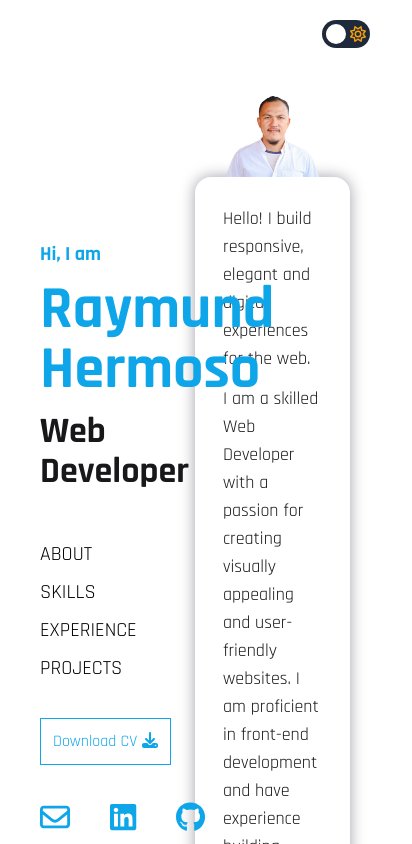
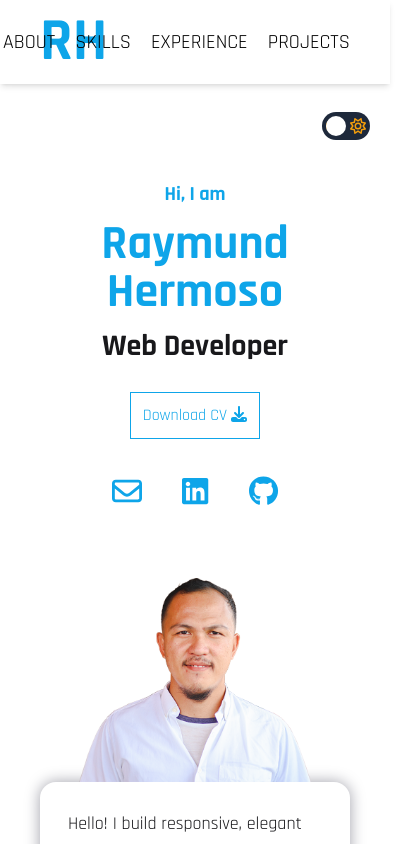
Before and after one commit to dev-raymund/Portfolio, a React app: page / in a window 390 px wide. Shown: the top 844 px of the page, 412 px wide, since content can reach past the window. Built offline with nearby package versions, Linux system fonts and the light colour scheme; the HTML template or start-up script is replaced by a standard one.

Commit message:
WIP: Responsive

```diff
--- a/src/App.jsx
+++ b/src/App.jsx
@@ -2,21 +2,46 @@ import Body from "./components/Body"
 import Header from "./components/Header"
 
 import ToggleDarkMode from "./components/ToggleDarkMode"
+
+import Navigation from "./components/Navigation"
 
 function App() {
 
   return (
     <>
       <div className="dark:bg-slate-700 transition duration-300 ease-in-out">
-        <div className="fixed top-5 right-5">
+
+        <div className="fixed top-28 xl:top-5 right-5 z-10">
           <ToggleDarkMode />
         </div>
+
+        <div className="block xl:hidden sticky top-0 bg-white shadow-md z-10">
+          <div className="container px-10 mx-auto">
+            <div className="flex pt-3 pb-3 items-center">
+              <div className="w-1/2">
+                <h2 className="font-sans text-sky-500 text-6xl font-bold">RH</h2>
+              </div>
+              <div className="w-1/2">
+                <Navigation className="flex justify-end gap-5" />
+              </div>
+            </div>
+          </div>
+        </div>
+
         <div className="container px-10 mx-auto">
           <div className="flex">
-            <Header />
-            <Body />
+
+            <div className="hidden xl:block w-6/12 sticky top-0 pt-60 max-h-screen">
+              <Header />
+            </div>
+
+            <div className="xl:w-6/12 pb-10">
+              <Body />
+            </div>
+
           </div>
         </div>
+
       </div>
     </>
   )
--- a/src/components/Body.jsx
+++ b/src/components/Body.jsx
@@ -1,27 +1,24 @@
 import { experiences, skills, projects } from '../constants/index'
-
-import profile from '../assets/profile.png'
 
 import Skill from './Skill'
 import Experience from './Experience'
 import Project from './Project'
 
+import Hero from './Hero'
+
 const Body = () => {
 
     return (
-        <div className="w-6/12 pb-10">
-            <div id="about" className="pt-24">
+        <>
 
-                <div className="w-full flex justify-center">
-                    <img src={profile} alt="Profile" className="w-3/5" />
-                </div>
+            <Hero />
 
-                <div className="shadow-custom-1 shadow-zinc-400 p-7 rounded-2xl">
+            <div className="shadow-custom-1 shadow-zinc-400 p-7 rounded-2xl block xl:hidden">
 
-                    <p className="text-zinc-900 mb-3 text-lg dark:text-white">Hello! I build responsive, elegant and digital experiences for the web.</p>
-                    <p className="text-zinc-900 mb-3 text-lg dark:text-white">I am a skilled Web Developer with a passion for creating visually appealing and user-friendly websites. I am proficient in front-end development and have experience building responsive and interactive web applications.</p>
-                    <p className="text-zinc-900 mb-3 text-lg dark:text-white">Currently focus these days in a leading projects. I am constantly expanding my skill set and keeping up with the latest industry trends to ensure that I am always at the forefront of web development practices.</p>
-                </div>
+                <p className="text-zinc-900 mb-3 text-lg dark:text-white">Hello! I build responsive, elegant and digital experiences for the web.</p>
+                <p className="text-zinc-900 mb-3 text-lg dark:text-white">I am a skilled Web Developer with a passion for creating visually appealing and user-friendly websites. I am proficient in front-end development and have experience building responsive and interactive web applications.</p>
+                <p className="text-zinc-900 mb-3 text-lg dark:text-white">Currently focus these days in a leading projects. I am constantly expanding my skill set and keeping up with the latest industry trends to ensure that I am always at the forefront of web development practices.</p>
+
             </div>
 
             <div id="skills" className="pt-24">
@@ -36,7 +33,7 @@ const Body = () => {
                 <Project data={projects} />
             </div>
 
-        </div>
+        </>
     )
 }
 
--- a/src/components/Experience.jsx
+++ b/src/components/Experience.jsx
@@ -9,9 +9,9 @@ const Experience = ({ data }) => {
             {data.map((item, index) =>
                 <div
                     key={index}
-                    className="flex mb-10 rounded-lg p-8 hover:shadow-custom-1 hover:shadow-zinc-400 transition duration-150 ease-in-out hover:scale-105"
+                    className="flex mb-10 rounded-lg p-8 hover:shadow-custom-1 hover:shadow-zinc-400 transition duration-150 ease-in-out hover:scale-105 flex-col xl:flex-row"
                 >
-                    <div className="w-1/4 mr-5">
+                    <div className="w-1/4 mr-5 mb-5">
                         <h4 className="text-lg dark:text-white">
                             {item.date}
                         </h4>
--- a/src/components/Header.jsx
+++ b/src/components/Header.jsx
@@ -9,15 +9,16 @@ import pdf from "../assets/files/RaymundHermoso.pdf"
 const Header = () => {
 
     return (
-        <div className="w-6/12 sticky top-0 pt-60 max-h-screen">
-
+        <>
             <h3 className="font-sans text-sky-500 text-xl font-bold mb-3">Hi, I am</h3>
 
             <h1 className="font-sans text-sky-500 text-6xl font-bold">Raymund Hermoso</h1>
 
             <h2 className="font-sans font-bold text-zinc-900 text-4xl mt-3 dark:text-white">Web Developer</h2>
 
-            <Navigation />
+            <div className="pt-12 pb-12">
+                <Navigation className="flex flex-col gap-2.5" />
+            </div>
 
             <a
                 href={pdf}
@@ -28,7 +29,7 @@ const Header = () => {
             </a>
 
             <Social />
-        </div>
+        </>
     )
 }
 
--- /dev/null
+++ b/src/components/Hero.jsx
@@ -0,0 +1,54 @@
+import Social from "./Social"
+
+import { FontAwesomeIcon } from "@fortawesome/react-fontawesome"
+import { faDownload } from "@fortawesome/free-solid-svg-icons"
+
+import pdf from "../assets/files/RaymundHermoso.pdf"
+
+import profile from '../assets/profile.png'
+
+const Hero = () => {
+    return (
+
+        <div id="about" className="flex gap-5 pt-24 flex-col lg:flex-row">
+
+            <div className="text-center lg:text-left lg:w-1/2 xl:hidden">
+
+                <h3 className="font-sans text-sky-500 text-xl font-bold mb-3">Hi, I am</h3>
+
+                <h1 className="font-sans text-sky-500 text-5xl xl:text-6xl font-bold">Raymund Hermoso</h1>
+
+                <h2 className="font-sans font-bold text-zinc-900 text-3xl xl:text-4xl mt-3 mb-10 dark:text-white">Web Developer</h2>
+
+                <a
+                    href={pdf}
+                    target="_blank"
+                    className="font-sans text-sky-500 p-3 border-x border-y border-sky-500 hover:text-white hover:border-sky-500 hover:bg-sky-500 transition duration-150 ease-in-out"
+                >
+                    Download CV <FontAwesomeIcon icon={faDownload} />
+                </a>
+
+                <Social />
+            </div>
+
+            <div className="lg:w-1/2 xl:w-full">
+
+                <div className="w-full flex justify-center">
+                    <img src={profile} alt="Profile" className="w-3/4 lg:w-full xl:w-3/5" />
+                </div>
+
+                <div className="shadow-custom-1 shadow-zinc-400 p-7 rounded-2xl hidden xl:block">
+
+                    <p className="text-zinc-900 mb-3 text-lg dark:text-white">Hello! I build responsive, elegant and digital experiences for the web.</p>
+                    <p className="text-zinc-900 mb-3 text-lg dark:text-white">I am a skilled Web Developer with a passion for creating visually appealing and user-friendly websites. I am proficient in front-end development and have experience building responsive and interactive web applications.</p>
+                    <p className="text-zinc-900 mb-3 text-lg dark:text-white">Currently focus these days in a leading projects. I am constantly expanding my skill set and keeping up with the latest industry trends to ensure that I am always at the forefront of web development practices.</p>
+
+                </div>
+
+            </div>
+
+        </div>
+    )
+}
+
+export default Hero
--- a/src/components/Navigation.jsx
+++ b/src/components/Navigation.jsx
@@ -2,13 +2,13 @@ import { navigation } from "../constants"
 
 import { useLocation } from "react-router-dom"
 
-const Navigation = () => {
+const Navigation = ({ className }) => {
 
     const pathname = useLocation()
 
     return (
-        <nav className="pt-12 pb-12">
-            <ul className="flex flex-col gap-2.5">
+
+        <ul className={className}>
             {navigation.map((item, index) =>
                 <li key={index}>
                     <a
@@ -21,7 +21,6 @@ const Navigation = () => {
 
             )}
         </ul>
-        </nav>
     )
 }
 
--- a/src/components/Skill.jsx
+++ b/src/components/Skill.jsx
@@ -1,6 +1,6 @@
 const Skill = ({ data }) => {
     return (
-        <ul className="flex flex-wrap gap-3">
+        <ul className="flex flex-wrap gap-3 justify-center xl:justify-start">
             {data.map((item, index) =>
                 <li key={index}>
                     <a href="#">
--- a/src/components/Social.jsx
+++ b/src/components/Social.jsx
@@ -6,7 +6,7 @@ const Social = () => {
 
     return (
         <nav className="pt-12 pb-12">
-            <ul className="flex gap-10">
+            <ul className="flex gap-10 justify-center lg:justify-start">
                 {social.map((item, index) =>
                     <li key={index}>
                         <a href={item.link} target={item.target}>
```
Lines whose indentation alone changed are shown as unchanged.
